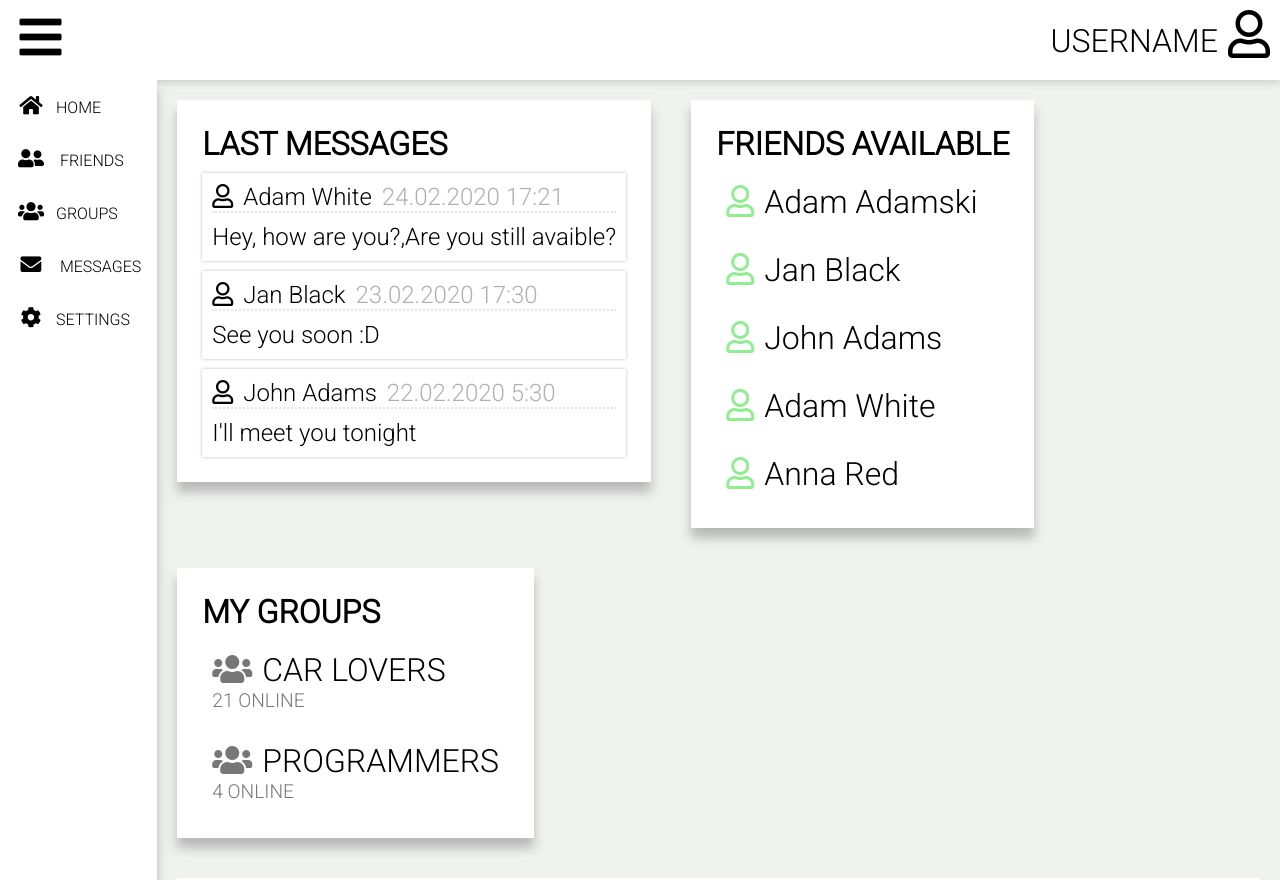
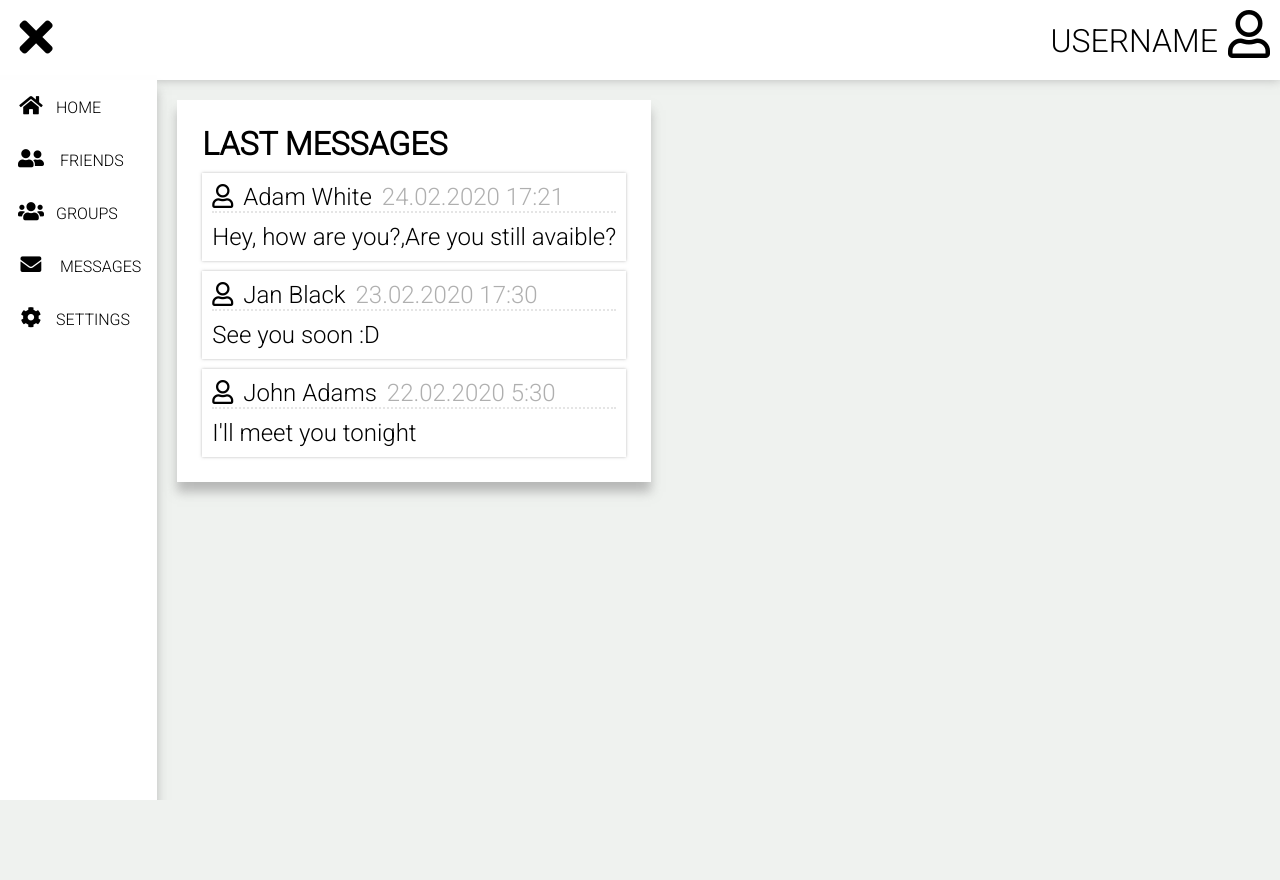
Before and after one commit to kaczormp4/firstreactapp, a React (Create React App) app: page /messages in a window 1280 px wide. After the commit the page ends 800 px from the top, so only its background shows below. Built offline with nearby package versions, Linux system fonts and the light colour scheme.

Commit message:
all components

```diff
--- a/src/App.js
+++ b/src/App.js
@@ -1,6 +1,7 @@
 import React from 'react';
 import Navbar from './components/Navbar';
 import Content from './components/Content';
+
 import { BrowserRouter as Router, Switch, Route} from 'react-router-dom';
 import './App.css';
 
@@ -10,9 +11,6 @@ function App() {
     <Router>
       <Navbar/>
       <Content/>
-      <Switch>
-        <Route path="/" exact/>
-      </Switch>
     </Router>
     </>
   );
--- a/src/components/Content.js
+++ b/src/components/Content.js
@@ -1,61 +1,26 @@
-import React, {useState} from 'react'
-import { Link } from 'react-router-dom'
+import React, {useState} from 'react';
+import { Link } from 'react-router-dom';
 import './Content.css';
+import { BrowserRouter as Router, Switch, Route} from 'react-router-dom';
 import LeftMenu from './LeftMenu';
-import data from './data.js';
+import Home from '../pages/Home';
+import Friends from '../pages/Friends';
+import Groups from '../pages/Groups';
+import Messages from '../pages/Messages';
+import Settings from '../pages/Settings';
 
-const LastMessages=({message})=>(
-    <div className='last-messages-box '>
-    <i className='far fa-user' />
-    <span>{message.senderName} {message.senderSurname}</span>
-    <h7>{message.date}</h7>
-    <div className='last-messages-text'>
-    {message.contents}
-    </div>
-   </div>
-)
-const FriendsAvailable=({user}) =>(
-    <div className='friendbox'>
-    <i className='far fa-user' />
-    {user.name} {user.surname}
-   </div>
-)
-const MyGroups=({group}) =>(
-    <div className='mygropus-box'>
-    <i className="fas fa-users" />
-    {group.groupName}
-    <p>{group.usersOnline} ONLINE</p>
-    </div>
-)
+
+
 function Content() {
-    const usersFriends = data.users.map(user=> <FriendsAvailable key={user.id} user={user}/>)
-    const myGroups = data.groups.map(group=> <MyGroups key={group.id} group={group}/>)
-    const lastMessages = data.messages.map(message=> <LastMessages key={message.id} message={message}/>)
+
     return (
         <main>
-            <LeftMenu/>
-           <div className='main-content'>
-               <div className='content-boxes'>
-                   <h1>LAST MESSAGES</h1>
-                    {lastMessages}
-               </div>
-               <div className='content-boxes'>
-                   <h1>FRIENDS AVAILABLE</h1>
-                    {usersFriends}
-               </div>
-               <div className='content-boxes'>
-                <h1>MY GROUPS</h1>
-                {myGroups}
-               </div>
-               <div className='content-boxes'>
-                <a href="https://github.com/kaczormp4">
-                    <div className='github-box'>
-                        <i className="fab fa-github" />
-                        <span>github.com/kaczormp4</span>
-                    </div>
-                </a>
-               </div>
-           </div>
+             <LeftMenu/>
+             <Route exact path="/" component={Home}/>
+             <Route exact path="/friends" component={Friends}/>
+             <Route exact path="/groups" component={Groups}/>
+             <Route exact path="/messages" component={Messages}/>
+             <Route exact path="/settings" component={Settings}/>
         </main>
     )
 }
--- a/src/components/LeftMenu.js
+++ b/src/components/LeftMenu.js
@@ -29,7 +29,7 @@ function LeftMenu() {
                         </Link>
                 </li>
                 <li className='nav-item'>
-                    <Link to='/saved' className='nav-links' onClick={closeMobileMenu}>
+                    <Link to='/messages' className='nav-links' onClick={closeMobileMenu}>
                         <i className="fas fa-envelope" />
                         <span> MESSAGES</span>
                         </Link>
--- a/src/components/LeftMenuMobile.css
+++ b/src/components/LeftMenuMobile.css
@@ -1,6 +1,7 @@
 @media only screen and (max-width: 799px) {
   .left-nav {
     --display: none;
+    position: fixed;
   }
   .nav-links span {
   }
--- a/src/components/Navbar.js
+++ b/src/components/Navbar.js
@@ -21,6 +21,7 @@ function Navbar() {
         }
         else{
             let textMenu = document.getElementById("left-nav");
+            console.log(textMenu)
                 if(textMenu.style.display==="none"){
                     textMenu.style.display=""
                 }else{
@@ -34,7 +35,7 @@ function Navbar() {
             <nav className="navbar">
                 <div className='navbar-container'>
                     <div className='menu-icon' onClick={handleClick}>
-                        <i className={click ? 'fas fa-times' : 'fas fa-bars'} />
+                        <i className={click ? 'fas fa-bars' : 'fas fa-times'} />
                     </div>
                     <Link to="/" className="navbar-logo">
                         <span>USERNAME</span>
--- /dev/null
+++ b/src/pages/Friends.js
@@ -0,0 +1,25 @@
+import React from 'react'
+import data from '../components/data';
+
+const FriendsAvailable=({user}) =>(
+    <div className='friendbox'>
+    <i className='far fa-user' />
+    {user.name} {user.surname}
+   </div>
+)
+
+function Friends() {
+    const usersFriends = data.users.map(user=> <FriendsAvailable key={user.id} user={user}/>)
+    return (
+        <>
+            <div className='main-content'>
+               <div className='content-boxes'>
+                   <h1>FRIENDS</h1>
+                    {usersFriends}
+               </div>
+            </div>
+        </>
+    )
+}
+
+export default Friends
--- /dev/null
+++ b/src/pages/Groups.js
@@ -0,0 +1,26 @@
+import React from 'react'
+import data from '../components/data';
+
+const MyGroups=({group}) =>(
+    <div className='mygropus-box'>
+    <i className="fas fa-users" />
+    {group.groupName}
+    <p>{group.usersOnline} ONLINE</p>
+    </div>
+)
+
+function groups() {
+    const myGroups = data.groups.map(group=> <MyGroups key={group.id} group={group}/>)
+    return (
+        <>
+           <div className='main-content'>
+               <div className='content-boxes'>
+                <h1>MY GROUPS</h1>
+                {myGroups}
+               </div>
+            </div>
+        </>
+    )
+}
+
+export default groups
--- /dev/null
+++ b/src/pages/Home.js
@@ -0,0 +1,59 @@
+import React from 'react'
+import data from '../components/data';
+
+const LastMessages=({message})=>(
+    <div className='last-messages-box '>
+    <i className='far fa-user' />
+    <span>{message.senderName} {message.senderSurname}</span>
+    <h7>{message.date}</h7>
+    <div className='last-messages-text'>
+    {message.contents}
+    </div>
+   </div>
+)
+const FriendsAvailable=({user}) =>(
+    <div className='friendbox'>
+    <i className='far fa-user' />
+    {user.name} {user.surname}
+   </div>
+)
+const MyGroups=({group}) =>(
+    <div className='mygropus-box'>
+    <i className="fas fa-users" />
+    {group.groupName}
+    <p>{group.usersOnline} ONLINE</p>
+    </div>
+)
+function Home() {
+    const usersFriends = data.users.map(user=> <FriendsAvailable key={user.id} user={user}/>)
+    const myGroups = data.groups.map(group=> <MyGroups key={group.id} group={group}/>)
+    const lastMessages = data.messages.map(message=> <LastMessages key={message.id} message={message}/>)
+    return (
+        <>
+           <div className='main-content'>
+               <div className='content-boxes'>
+                   <h1>LAST MESSAGES</h1>
+                    {lastMessages}
+               </div>
+               <div className='content-boxes'>
+                   <h1>FRIENDS AVAILABLE</h1>
+                    {usersFriends}
+               </div>
+               <div className='content-boxes'>
+                <h1>MY GROUPS</h1>
+                {myGroups}
+               </div>
+               <div className='content-boxes'>
+                <a href="https://github.com/kaczormp4">
+                    <div className='github-box'>
+                        <i className="fab fa-github" />
+                        <span>github.com/kaczormp4</span>
+                    </div>
+                </a>
+               </div>
+           </div>
+        </>
+    )
+}
+
+export default Home
--- /dev/null
+++ b/src/pages/Messages.js
@@ -0,0 +1,29 @@
+import React from 'react';
+import data from '../components/data';
+
+const LastMessages=({message})=>(
+    <div className='last-messages-box '>
+    <i className='far fa-user' />
+    <span>{message.senderName} {message.senderSurname}</span>
+    <h7>{message.date}</h7>
+    <div className='last-messages-text'>
+    {message.contents}
+    </div>
+   </div>
+)
+
+function Messages() {
+    const lastMessages = data.messages.map(message=> <LastMessages key={message.id} message={message}/>)
+    return (
+        <>
+            <div className='main-content'>
+               <div className='content-boxes'>
+                   <h1>LAST MESSAGES</h1>
+                    {lastMessages}
+               </div>
+            </div>
+        </>
+    )
+}
+
+export default Messages
--- /dev/null
+++ b/src/pages/Settings.js
@@ -0,0 +1,11 @@
+import React from 'react'
+
+function Settings() {
+    return (
+        <div>
+            SETTINGS :D
+        </div>
+    )
+}
+
+export default Settings
```
